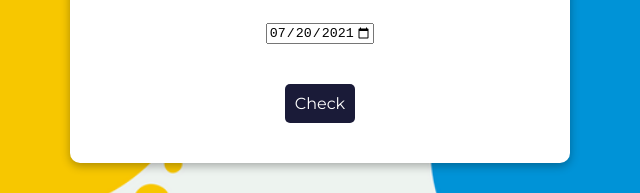
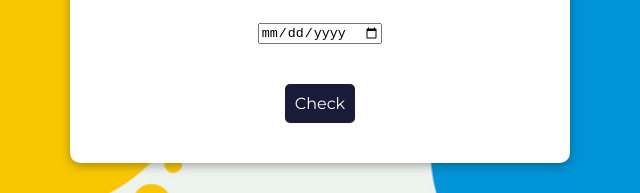
Before and after one commit to Pratik1005/palindrome-birthday, a plain HTML site: page index.html in a window 1280 px wide. Shown: the part 180-373 px from the top of the page, 320-960 px from the left. Drawn offline with Linux system fonts and the light colour scheme.

Commit message:
Update index.html

```diff
--- a/index.html
+++ b/index.html
@@ -14,7 +14,7 @@
 		<div class="form">
 			<form>
 				<h1>Select your birthdate to know if it is a Palindrome!</h1>
-				<input type="date" id="date" max="2021-07-20" value="2021-07-20">
+				<input type="date" id="date">
 				<div id="output"></div>
 				<button type="submit" id="btn">Check</button>
 			</form>
```
